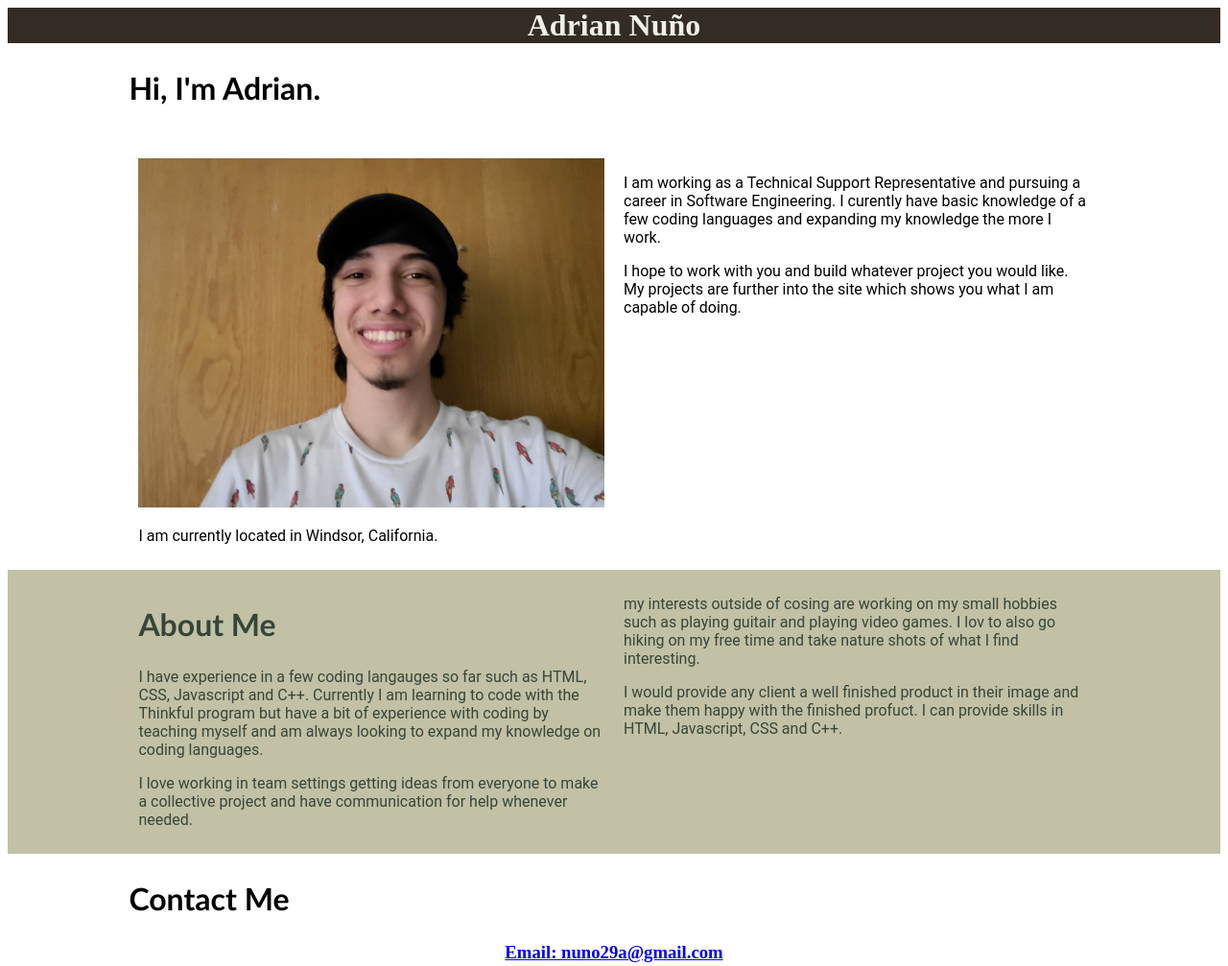
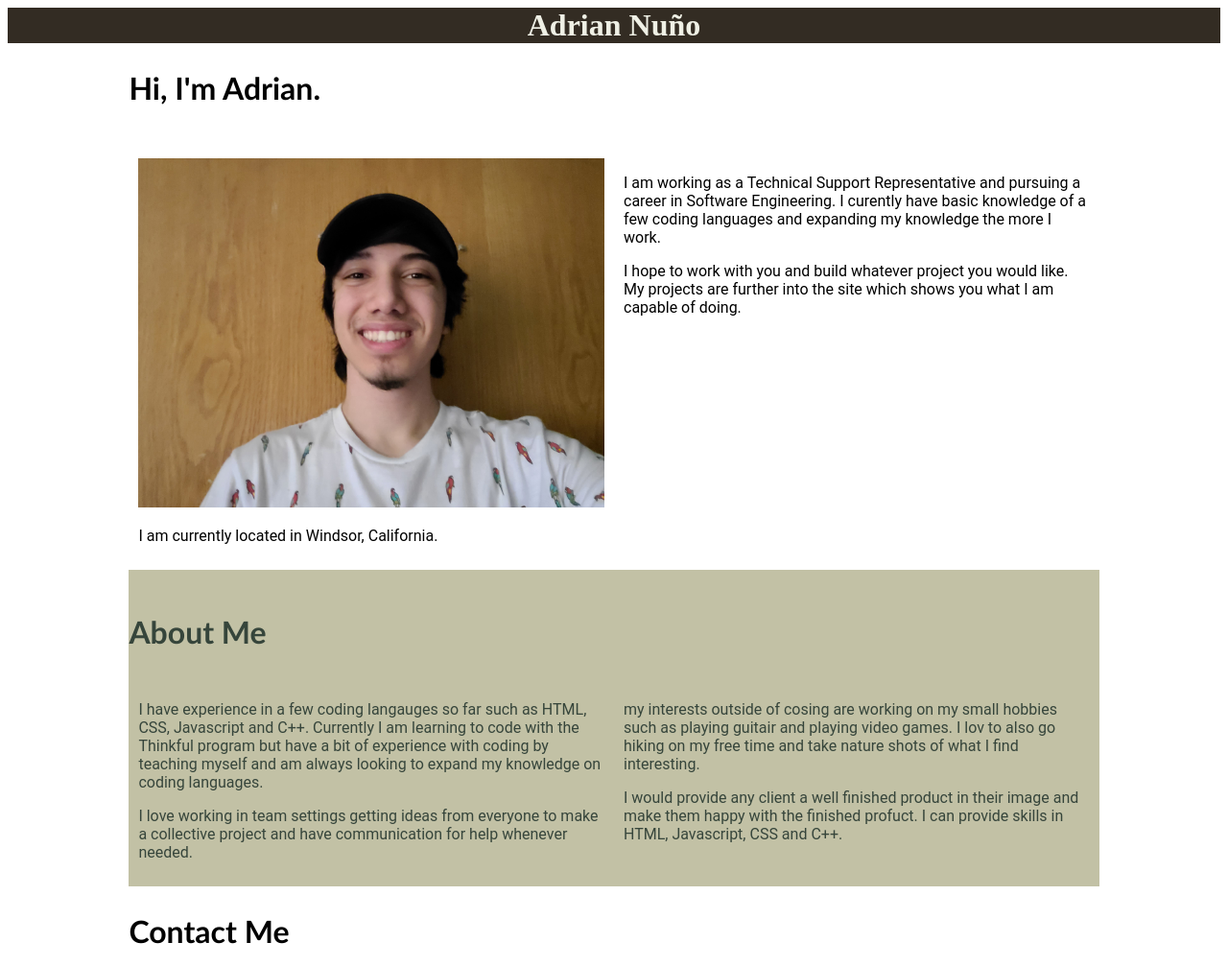
Before and after one commit to Simbaro/portfolio-flex, a plain HTML site: page index.html in a window 1280 px wide. Shown: the top 1007 px of the page at 96% size. Drawn offline with Linux system fonts and the light colour scheme; a script that the page names is missing.

Commit message:
Updated index.html

```diff
--- a/index.html
+++ b/index.html
@@ -28,12 +28,11 @@
           </div>
         </section>
       </div>
-
-      <section class="bg-about">
       <div class="wrapper">
+        <section class="bg-about"><br>
+          <h2>About Me</h2>
               <div class="group">
                 <div class="item">
-                <h2>About Me</h2>
                   <p>I have experience in a few coding langauges so far such as HTML, CSS, Javascript and C++. Currently I am learning to code with the Thinkful program but have a bit of experience with coding by teaching myself and am always looking to expand my knowledge on coding languages.</p>
                   <p>I love working in team settings getting ideas from everyone to make a collective project and have communication for help whenever needed.</p>
                 </div>
@@ -42,8 +41,8 @@
                   <p>I would provide any client a well finished product in their image and make them happy with the finished profuct. I can provide skills in HTML, Javascript, CSS and C++.</p>
                 </div>
               </div>
+        </section>
       </div>
-      </section>
 
       <div class="wrapper">
         <section>
```
Lines whose indentation alone changed are shown as unchanged.
